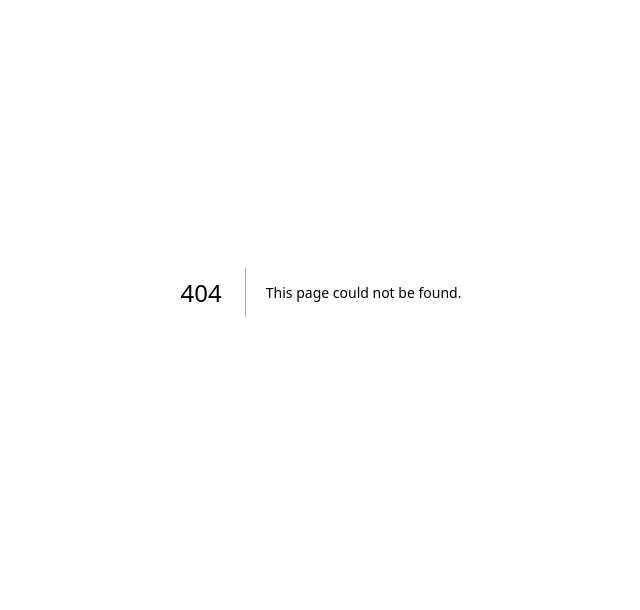
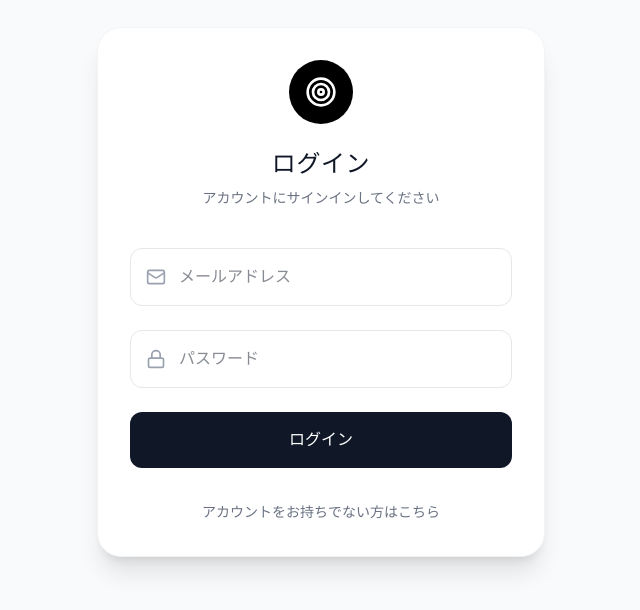
Before and after one commit to ryunosuke-gashi/AI-, a Next.js app: page /auth in a window 1280 px wide. Before the commit this address had no page. Shown: the part 108-718 px from the top of the page, without its empty margins (319-959 px from the left). Built offline with nearby package versions, Linux system fonts and the light colour scheme; no server answers.

Commit message:
Add authentication system

```diff
--- /dev/null
+++ b/src/app/auth/page.tsx
@@ -0,0 +1,157 @@
+'use client';
+
+import { useState } from 'react';
+import { supabase } from '@/lib/supabase';
+import { Mail, Lock, User, Target } from 'lucide-react';
+
+export default function AuthPage() {
+  const [isLogin, setIsLogin] = useState(true);
+  const [email, setEmail] = useState('');
+  const [password, setPassword] = useState('');
+  const [loading, setLoading] = useState(false);
+  const [message, setMessage] = useState('');
+
+  const handleAuth = async (e: React.FormEvent) => {
+    e.preventDefault();
+    setLoading(true);
+    setMessage('');
+
+    try {
+      if (isLogin) {
+        // ログイン
+        const { data, error } = await supabase.auth.signInWithPassword({
+          email,
+          password,
+        });
+
+        if (error) throw error;
+
+        if (data.user) {
+          // ログイン成功
+          window.location.href = '/';
+        }
+      } else {
+        // サインアップ
+        const { data, error } = await supabase.auth.signUp({
+          email,
+          password,
+        });
+
+        if (error) throw error;
+
+        if (data.user) {
+          // 新しいユーザーレコードを作成（エラーは無視）
+          await supabase
+            .from('users')
+            .upsert([
+              {
+                id: data.user.id,
+                email: data.user.email,
+                total_points: 0
+              }
+            ], {
+              onConflict: 'id'
+            });
+
+          setMessage('アカウントが作成されました！ログインしてください。');
+          setIsLogin(true);
+        }
+      }
+    } catch (error: any) {
+      setMessage(error.message || 'エラーが発生しました');
+    } finally {
+      setLoading(false);
+    }
+  };
+
+  return (
+    <div className="min-h-screen bg-gray-50 flex items-center justify-center p-6">
+      <div className="bg-white rounded-3xl p-8 max-w-md w-full shadow-xl border border-gray-100">
+
+        {/* Header */}
+        <div className="text-center mb-10">
+          <div className="inline-flex items-center justify-center w-16 h-16 bg-black rounded-full mb-6">
+            <Target className="w-8 h-8 text-white" />
+          </div>
+          <h1 className="text-2xl font-light text-gray-900 mb-2 tracking-wide">
+            {isLogin ? 'ログイン' : 'アカウント作成'}
+          </h1>
+          <p className="text-gray-500 text-sm">
+            {isLogin ? 'アカウントにサインインしてください' : '新しいアカウントを作成してください'}
+          </p>
+        </div>
+
+        {/* Form */}
+        <form onSubmit={handleAuth} className="space-y-6">
+          <div className="relative">
+            <Mail className="absolute left-4 top-1/2 transform -translate-y-1/2 w-5 h-5 text-gray-400" />
+            <input
+              type="email"
+              placeholder="メールアドレス"
+              value={email}
+              onChange={(e) => setEmail(e.target.value)}
+              className="w-full pl-12 pr-4 py-4 bg-white border border-gray-200 rounded-xl text-gray-900 focus:outline-none focus:ring-1 focus:ring-gray-400 focus:border-gray-400"
+              required
+            />
+          </div>
+
+          <div className="relative">
+            <Lock className="absolute left-4 top-1/2 transform -translate-y-1/2 w-5 h-5 text-gray-400" />
+            <input
+              type="password"
+              placeholder="パスワード"
+              value={password}
+              onChange={(e) => setPassword(e.target.value)}
+              className="w-full pl-12 pr-4 py-4 bg-white border border-gray-200 rounded-xl text-gray-900 focus:outline-none focus:ring-1 focus:ring-gray-400 focus:border-gray-400"
+              required
+              minLength={6}
+            />
+          </div>
+
+          {message && (
+            <div className={`text-sm p-3 rounded-lg ${
+              message.includes('エラー') || message.includes('失敗')
+                ? 'bg-red-50 text-red-600 border border-red-100'
+                : 'bg-green-50 text-green-600 border border-green-100'
+            }`}>
+              {message}
+            </div>
+          )}
+
+          <button
+            type="submit"
+            disabled={loading}
+            className="w-full bg-gray-900 hover:bg-gray-800 text-white font-light py-4 px-6 rounded-xl transition-all duration-200 disabled:opacity-50 disabled:cursor-not-allowed"
+          >
+            {loading ? (
+              <div className="flex items-center justify-center space-x-2">
+                <div className="w-5 h-5 border-2 border-gray-300 border-t-white rounded-full animate-spin"></div>
+                <span>{isLogin ? 'ログイン中...' : 'アカウント作成中...'}</span>
+              </div>
+            ) : (
+              isLogin ? 'ログイン' : 'アカウント作成'
+            )}
+          </button>
+        </form>
+
+        {/* Toggle */}
+        <div className="mt-8 text-center">
+          <button
+            onClick={() => {
+              setIsLogin(!isLogin);
+              setMessage('');
+              setEmail('');
+              setPassword('');
+            }}
+            className="text-gray-500 hover:text-gray-700 text-sm transition-colors"
+          >
+            {isLogin
+              ? 'アカウントをお持ちでない方はこちら'
+              : '既にアカウントをお持ちの方はこちら'
+            }
+          </button>
+        </div>
+      </div>
+    </div>
+  );
+}
--- a/src/app/page.tsx
+++ b/src/app/page.tsx
@@ -1,8 +1,9 @@
 'use client';
 
 import { useState, useEffect } from 'react';
-import { ChevronDown, Clock, MapPin, Trophy, Check, Target } from 'lucide-react';
+import { ChevronDown, Clock, MapPin, Trophy, Check, Target, LogOut } from 'lucide-react';
 import { supabase } from '@/lib/supabase';
+import type { User } from '@supabase/supabase-js';
 
 interface Action {
   title: string;
@@ -122,51 +123,93 @@ const actions: Record<string, Action[]> = {
 };
 
 export default function Home() {
+  const [user, setUser] = useState<User | null>(null);
   const [timeSelect, setTimeSelect] = useState('');
   const [locationSelect, setLocationSelect] = useState('');
   const [currentAction, setCurrentAction] = useState<Action | null>(null);
   const [totalPoints, setTotalPoints] = useState(0);
   const [completedActions, setCompletedActions] = useState<CompletedAction[]>([]);
   const [isLoading, setIsLoading] = useState(false);
-  const [userId, setUserId] = useState<string | null>(null);
+  const [authLoading, setAuthLoading] = useState(true);
 
-  // データベースからデータを読み込み
+  // 認証状態の確認
   useEffect(() => {
-    initializeUser();
+    const checkAuth = async () => {
+      const { data: { session } } = await supabase.auth.getSession();
+      if (session?.user) {
+        setUser(session.user);
+        await initializeUserData(session.user.id);
+      } else {
+        // 未認証の場合は認証ページにリダイレクト
+        window.location.href = '/auth';
+      }
+      setAuthLoading(false);
+    };
+
+    checkAuth();
+
+    // 認証状態の変更を監視
+    const { data: { subscription } } = supabase.auth.onAuthStateChange(async (event, session) => {
+      if (event === 'SIGNED_IN' && session?.user) {
+        setUser(session.user);
+        await initializeUserData(session.user.id);
+      } else if (event === 'SIGNED_OUT') {
+        setUser(null);
+        window.location.href = '/auth';
+      }
+    });
+
+    return () => subscription.unsubscribe();
   }, []);
 
-  const initializeUser = async () => {
+  const initializeUserData = async (userId: string) => {
     try {
-      // 既存ユーザーがいるかチェック（簡単な実装）
-      const { data: existingUsers } = await supabase
+      // ユーザーデータを取得
+      let { data: userData, error: userError } = await supabase
         .from('users')
         .select('*')
-        .limit(1);
+        .eq('id', userId)
+        .single();
 
-      let currentUser;
-      if (existingUsers && existingUsers.length > 0) {
-        currentUser = existingUsers[0];
-      } else {
-        // 新しいユーザーを作成
-        const { data: newUser } = await supabase
+      // ユーザーデータが存在しない場合は作成
+      if (userError && userError.code === 'PGRST116') {
+        const { data: newUser, error: createError } = await supabase
           .from('users')
-          .insert([{ total_points: 0 }])
+          .insert([
+            {
+              id: userId,
+              email: user?.email,
+              total_points: 0
+            }
+          ])
           .select()
           .single();
-        currentUser = newUser;
+
+        if (createError) {
+          console.error('Error creating user:', createError);
+          return;
+        }
+        userData = newUser;
+      } else if (userError) {
+        console.error('Error fetching user:', userError);
+        return;
       }
 
-      if (currentUser) {
-        setUserId(currentUser.id);
-        setTotalPoints(currentUser.total_points || 0);
+      if (userData) {
+        setTotalPoints(userData.total_points || 0);
 
         // 完了した行動を読み込み
-        const { data: actions } = await supabase
+        const { data: actions, error: actionsError } = await supabase
           .from('completed_actions')
           .select('*')
-          .eq('user_id', currentUser.id)
+          .eq('user_id', userId)
           .order('completed_at', { ascending: false })
           .limit(10);
+
+        if (actionsError) {
+          console.error('Error fetching actions:', actionsError);
+          return;
+        }
 
         if (actions) {
           setCompletedActions(
@@ -182,7 +225,7 @@ export default function Home() {
         }
       }
     } catch (error) {
-      console.error('Error initializing user:', error);
+      console.error('Error initializing user data:', error);
     }
   };
 
@@ -225,15 +268,15 @@ export default function Home() {
   };
 
   const completeAction = async () => {
-    if (!currentAction || !userId) return;
+    if (!currentAction || !user) return;
 
     try {
       // 完了した行動をデータベースに保存
-      const { data } = await supabase
+      const { data, error: insertError } = await supabase
         .from('completed_actions')
         .insert([
           {
-            user_id: userId,
+            user_id: user.id,
             title: currentAction.title,
             description: currentAction.description,
             difficulty: currentAction.difficulty,
@@ -243,12 +286,22 @@ export default function Home() {
         .select()
         .single();
 
+      if (insertError) {
+        console.error('Error saving action:', insertError);
+        alert('保存中にエラーが発生しました。もう一度お試しください。');
+        return;
+      }
+
       // ユーザーのポイントを更新
       const newTotalPoints = totalPoints + currentAction.points;
-      await supabase
+      const { error: updateError } = await supabase
         .from('users')
         .update({ total_points: newTotalPoints })
-        .eq('id', userId);
+        .eq('id', user.id);
+
+      if (updateError) {
+        console.error('Error updating points:', updateError);
+      }
 
       // 状態を更新
       setTotalPoints(newTotalPoints);
@@ -269,10 +322,31 @@ export default function Home() {
       }, 100);
 
     } catch (error) {
-      console.error('Error saving completion:', error);
+      console.error('Error completing action:', error);
       alert('保存中にエラーが発生しました。もう一度お試しください。');
     }
   };
+
+  const handleLogout = async () => {
+    await supabase.auth.signOut();
+  };
+
+  // 認証確認中のローディング
+  if (authLoading) {
+    return (
+      <div className="min-h-screen bg-gray-50 flex items-center justify-center">
+        <div className="text-center">
+          <div className="w-8 h-8 border-2 border-gray-300 border-t-gray-900 rounded-full animate-spin mx-auto mb-4"></div>
+          <p className="text-gray-500">読み込み中...</p>
+        </div>
+      </div>
+    );
+  }
+
+  // 未認証の場合は何も表示しない（リダイレクト処理中）
+  if (!user) {
+    return null;
+  }
 
   return (
     <div className="min-h-screen bg-gray-50">
@@ -281,11 +355,26 @@ export default function Home() {
 
           {/* Header */}
           <div className="text-center mb-10">
-            <div className="inline-flex items-center justify-center w-16 h-16 bg-black rounded-full mb-6">
-              <Target className="w-8 h-8 text-white" />
+            <div className="flex items-center justify-between mb-6">
+              <div className="flex-1"></div>
+              <div className="inline-flex items-center justify-center w-16 h-16 bg-black rounded-full">
+                <Target className="w-8 h-8 text-white" />
+              </div>
+              <div className="flex-1 flex justify-end">
+                <button
+                  onClick={handleLogout}
+                  className="p-2 text-gray-400 hover:text-gray-600 transition-colors"
+                  title="ログアウト"
+                >
+                  <LogOut className="w-5 h-5" />
+                </button>
+              </div>
             </div>
             <h1 className="text-2xl font-light text-gray-900 mb-2 tracking-wide">行動</h1>
             <p className="text-gray-500 text-sm">空いた時間を意味のある行動に変える</p>
+            {user.email && (
+              <p className="text-gray-400 text-xs mt-2">{user.email}</p>
+            )}
           </div>
 
           {/* Points Display */}
```
